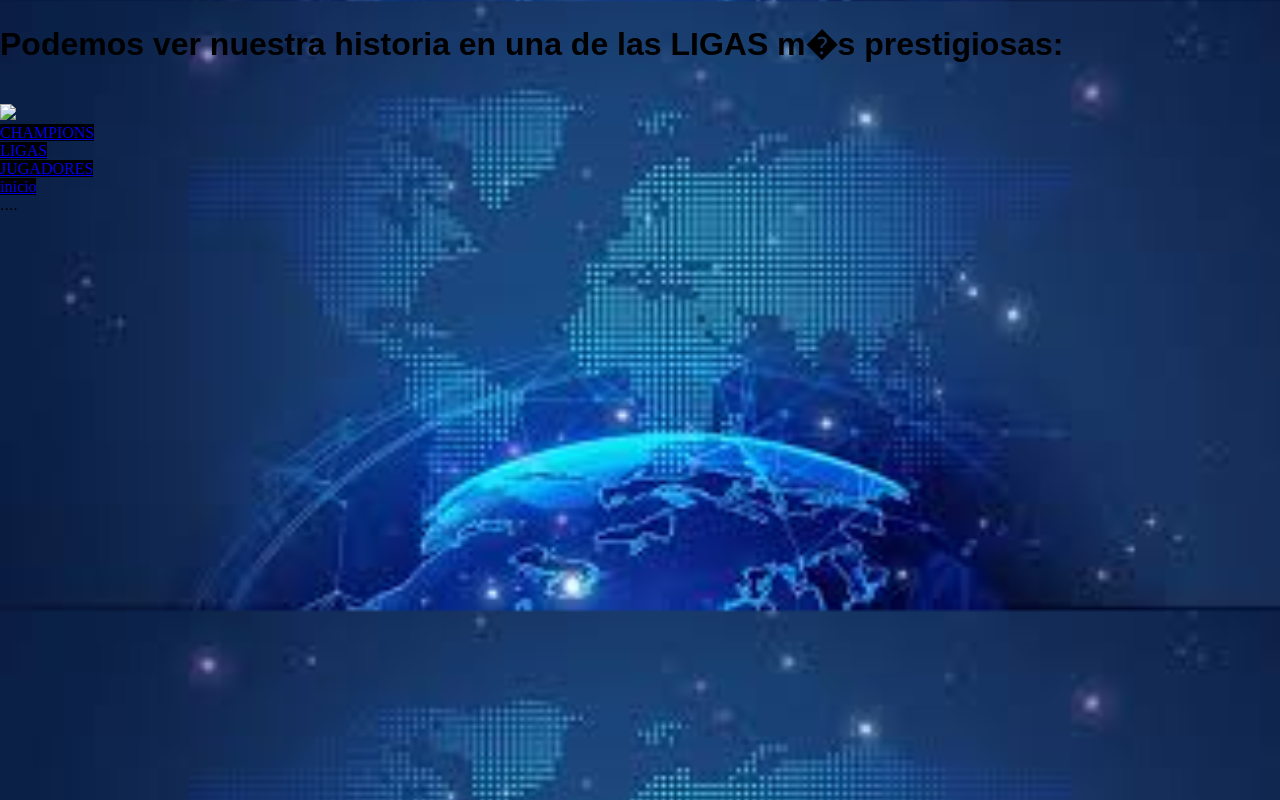
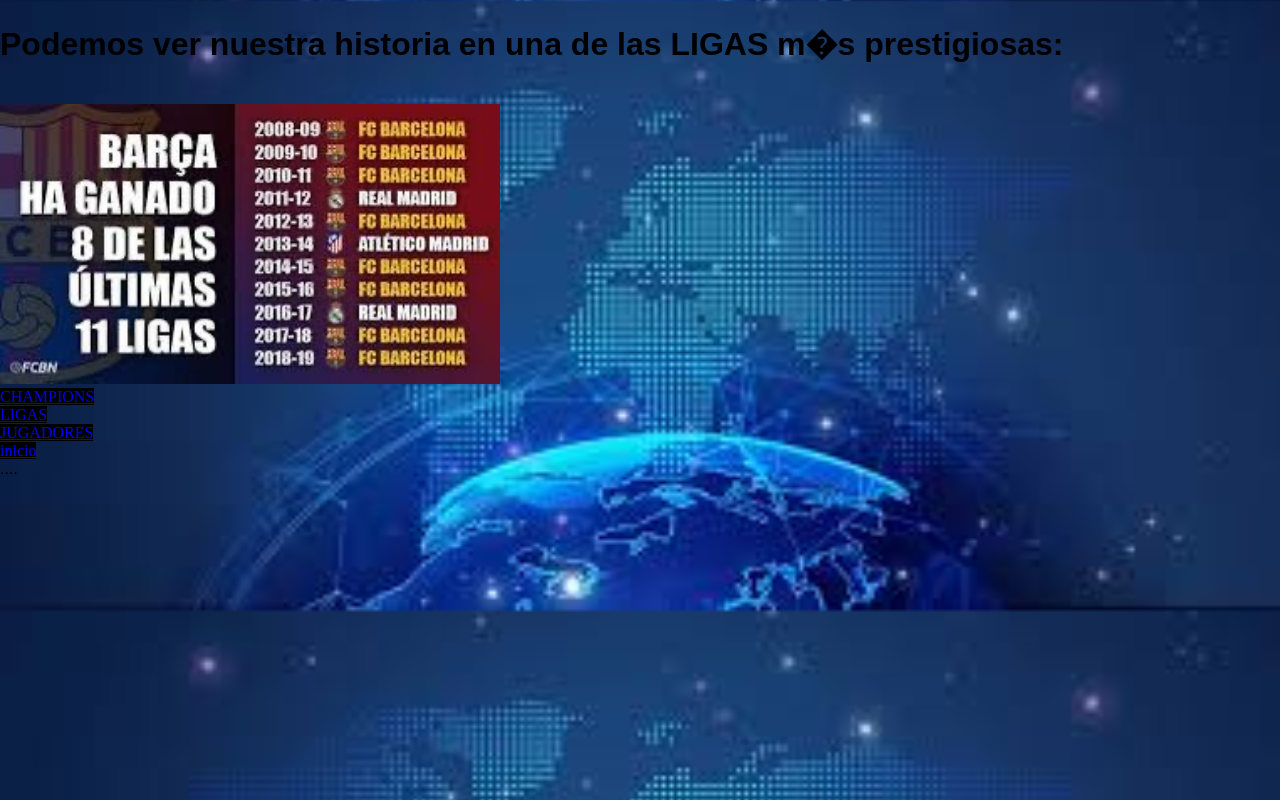
Before and after one commit to Germanxd06/Barceleona, a plain HTML site: page LIGAS.html in a window 1280 px wide. Drawn offline with Linux system fonts and the light colour scheme.

Commit message:
Update LIGAS.html

```diff
--- a/LIGAS.html
+++ b/LIGAS.html
@@ -11,7 +11,7 @@
 <B1><H1> Podemos ver nuestra historia en una de las LIGAS m�s prestigiosas: </H1></B1>
 <br>
 
-<img src="liga.jpg" width="500" height"600">
+<img src=" 8b50d74f-ee05-4744-a3d5-3e7a0c70f54b.jpeg " width="500" height"600">
 <br>
 
 <a href="CHAMPIONS.html"> CHAMPIONS </a><br>
```
